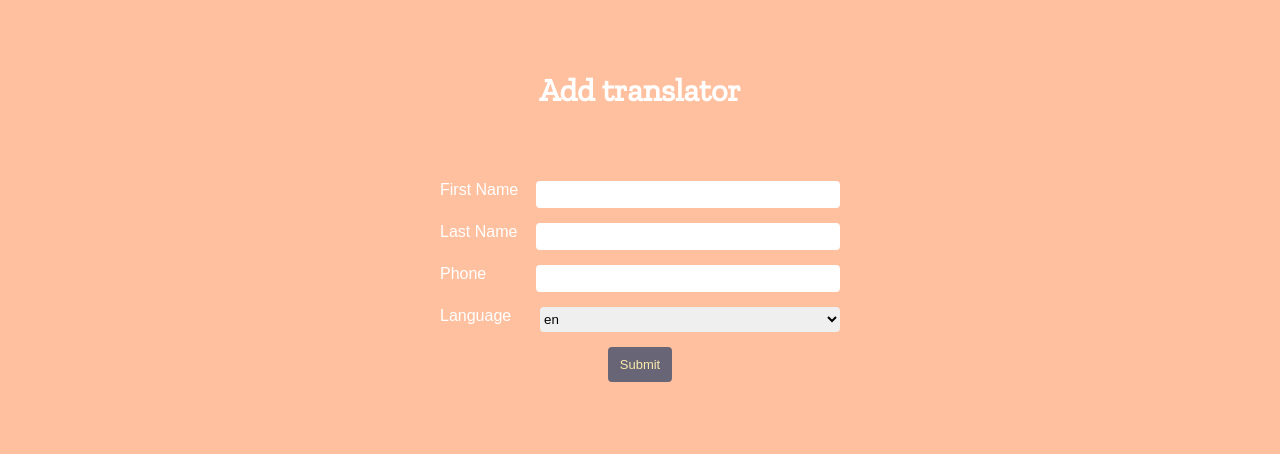
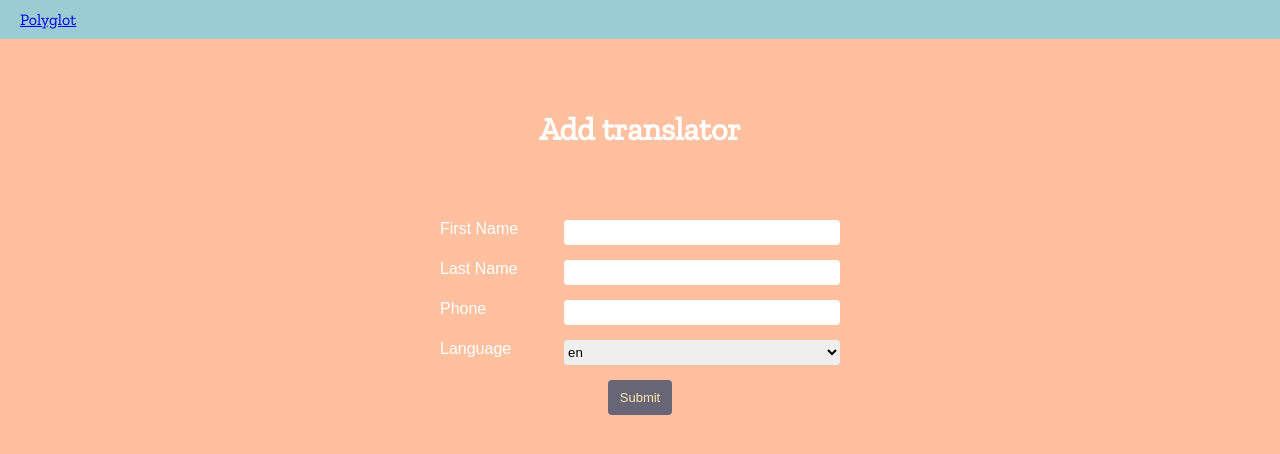
Before and after one commit to kmorinaka/h4h, a Flask app: page /new in a window 1280 px wide. Shown: the top 454 px of the page. Run offline with Flask 2, Linux system fonts and the light colour scheme; tables that the repository leaves empty hold one stand-in row (values such as "Sample post"); some libraries are stand-ins or nearby versions.

Commit message:
Adds required to inputs Adds banner to layout with link to homepage

```diff
--- a/static/style.css
+++ b/static/style.css
@@ -10,14 +10,33 @@ body {
   font-family: Arial, Helvetica, sans-serif;
   background-color: #FFC09F;
   color: white;
+  margin: 0;
+}
+
+.banner {
+  background-color: #9BCCD3;
+  padding: 10px 20px;
+}
+
+.content-container {
+  margin: 10px;
+}
+
+/* Headings */
+.title {
+  font-family: 'Zilla Slab', serif;
 }
 
 h1 {
-  font-family: 'Zilla Slab', serif;
   text-align: center;
   padding: 50px 10px;
 }
 
+h1.landing-page {
+  font-size: 72px;
+}
+
+/* Forms */
 form {
   max-width: 400px;
   margin: 0 auto;
@@ -28,7 +47,15 @@ input, select {
   border: 0;
   border-radius: 4px;
   height: 25px;
-  width: 300px;
+  width: 260px;
+}
+
+select {
+  width: 276px;
+}
+
+input {
+  padding: 0 8px;
 }
 
 .link-container, .button-container {
@@ -46,6 +73,7 @@ input, select {
   text-decoration: none;
   text-transform: capitalize;
 }
+
 .form-group {
   display: flex;
   justify-content: space-between;
--- a/templates/homepage.html
+++ b/templates/homepage.html
@@ -4,7 +4,7 @@
   {{ super() }}
 {% endblock %}
 {% block content %}
-  <h1>Polyglot</h1>
+  <h1 class="title landing-page">Polyglot</h1>
   <div class="link-container">
     <a class="button" href="/new">Add translator</a>
   </div>
--- a/templates/layout.html
+++ b/templates/layout.html
@@ -11,6 +11,11 @@
     {% endblock %}
   </head>
   <body>
-    <div id="content container">{% block content %}{% endblock %}</div>
+    <div class="banner">
+      <div class="title">
+        <a href="/">Polyglot</a>
+      </div>
+    </div>
+    <div id="content" class="content-container">{% block content %}{% endblock %}</div>
   </body>
 </html>
--- a/templates/new.html
+++ b/templates/new.html
@@ -4,23 +4,23 @@
   {{ super() }}
 {% endblock %}
 {% block content %}
-  <h1>Add translator</h1>
+  <h1 class="title">Add translator</h1>
   <form method="POST" action="/volunteer">
     <div class="form-group">
       <label for="first-name">First Name</label>
-      <input type="text" id="first-name" name="first">
+      <input type="text" id="first-name" name="first" required>
     </div>
     <div class="form-group">
       <label for="first-name">Last Name</label>
-      <input type="text" id="last-name" name="last">
+      <input type="text" id="last-name" name="last" required>
     </div>
     <div class="form-group">
       <label for="first-name">Phone</label>
-      <input type="text" id="phone" name="phone">
+      <input type="text" id="phone" name="phone" required>
     </div>
     <div class="form-group">
       <label for="first-name">Language</label>
-      <select>
+      <select required>
         {% for language in languages %}
         <option id="languages" value={{ language }}>{{language.language}}</option>
         {% endfor %}
```
